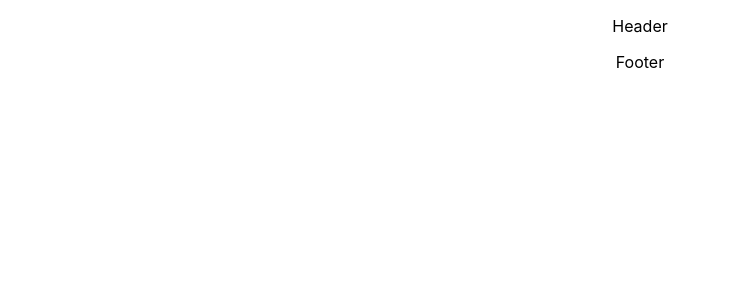
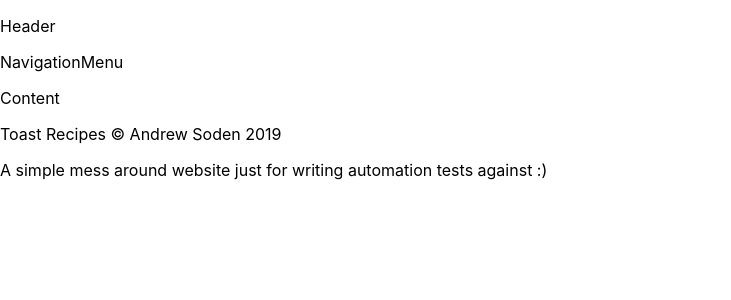
Before and after one commit to andrewsoden/toast_recipes, a React (Create React App) app: page / in a window 1280 px wide. Shown: the top 300 px of the page, without its empty margins (0-731 px from the left). Built offline with nearby package versions, Linux system fonts and the light colour scheme.

Commit message:
Update footer, add in other simple components

```diff
--- a/src/App.css
+++ /dev/null
@@ -1,3 +0,0 @@
-.App {
-  text-align: center;
-}
--- a/src/App.js
+++ b/src/App.js
@@ -1,16 +1,17 @@
 import React, { Component } from 'react';
-import './Header.js';
-//import './Middle.js';
-import './Footer.js';
-import './App.css';
 import Header from './Header';
+import NavigationMenu from './NavigationMenu.js';
+import Content from './Content.js';
 import Footer from './Footer';
+
 
 class App extends Component {
   render() {
     return (
-      <div className="App">
+      <div>
         <Header />
+        <NavigationMenu />
+        <Content />
         <Footer />
       </div>
     );
--- /dev/null
+++ b/src/Content.js
@@ -0,0 +1,13 @@
+import React, { Component } from 'react';
+
+class Content extends Component {
+  render() {
+    return (
+      <div>
+        <p>Content</p>
+      </div>
+    );
+  }
+}
+
+export default Content;
--- a/src/Footer.js
+++ b/src/Footer.js
@@ -1,10 +1,14 @@
 import React, { Component } from 'react';
 
 class Footer extends Component {
+
   render() {
+    var currentYear = new Date().getFullYear();
+
     return (
       <div>
-        <p>Footer</p>
+        <p>Toast Recipes &copy; Andrew Soden {currentYear}</p>
+        <p>A simple mess around website just for writing automation tests against :)</p>
       </div>
     );
   }
--- /dev/null
+++ b/src/NavigationMenu.js
@@ -0,0 +1,13 @@
+import React, { Component } from 'react';
+
+class NavigationMenu extends Component {
+  render() {
+    return (
+      <div>
+        <p>NavigationMenu</p>
+      </div>
+    );
+  }
+}
+
+export default NavigationMenu;
```
